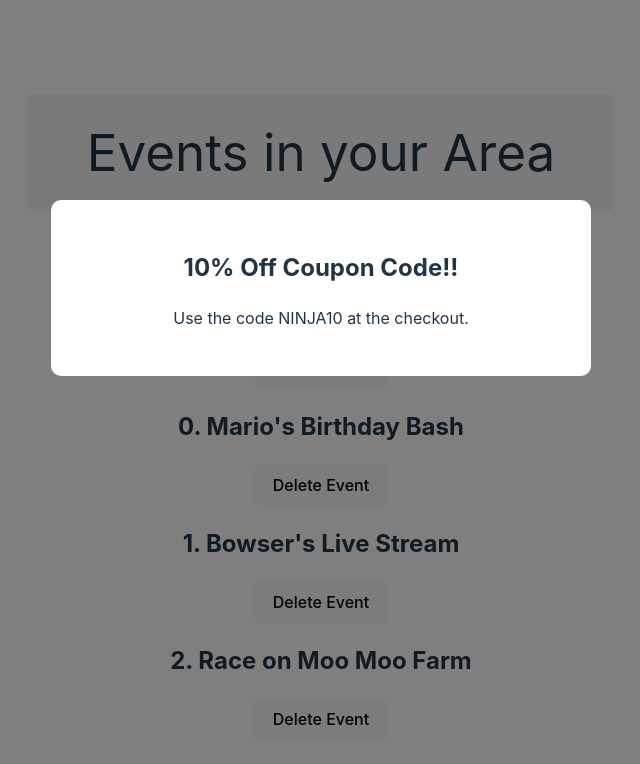
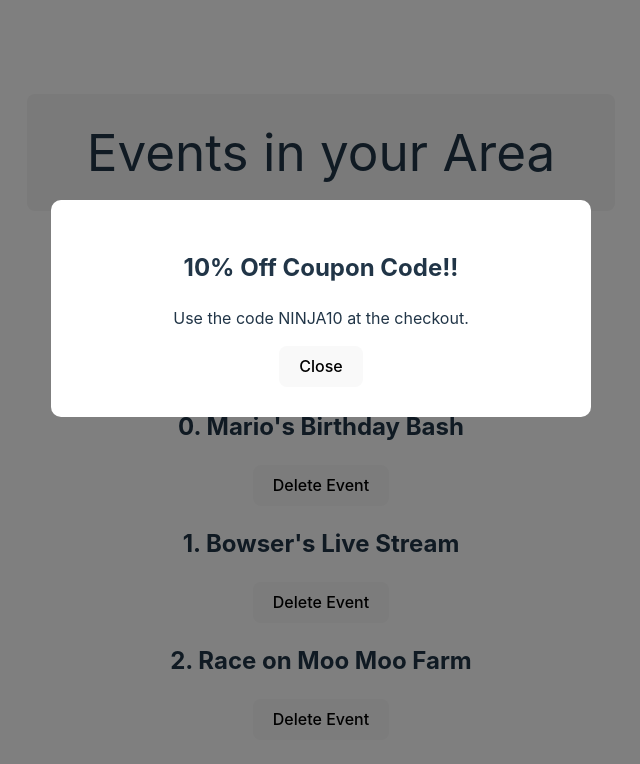
Before and after one commit to em-torres/course-build-web-apps-with-react-and-firebase, a React (Vite) app: page / in a window 1280 px wide. Shown: the top 764 px of the page, without its empty margins (319-959 px from the left). Built offline with nearby package versions, Linux system fonts and the light colour scheme.

Commit message:
T-12: Sending a function as a PROP to close the Modal

```diff
--- a/src/App.tsx
+++ b/src/App.tsx
@@ -4,6 +4,7 @@
 import Modal from "./components/Modal.tsx";
 
 function App() {
+    const [showModal, setShowModal] = useState(true)
     const [showEvents, setShowEvents] = useState(true)
     const [events, setEvents] = useState([
         { title: "Mario's Birthday Bash", id: 1 },
@@ -17,6 +18,9 @@
                 return id !== event.id
             })
         })
+    }
+    const handleClose = () => {
+        setShowModal(false)
     }
 
     const subtitle: string = "All the latest events in Marioland"
@@ -47,10 +51,13 @@
                         </React.Fragment>
                     ))
                 }
-                <Modal>
-                    <h2>10% Off Coupon Code!!</h2>
-                    <p>Use the code NINJA10 at the checkout.</p>
-                </Modal>
+                { showModal &&
+                    <Modal handleClose={ handleClose }>
+                        <h2>10% Off Coupon Code!!</h2>
+                        <p>Use the code NINJA10 at the checkout.</p>
+                    </Modal>
+                }
+
             </div>
         </>
     )
--- a/src/components/Modal.tsx
+++ b/src/components/Modal.tsx
@@ -1,11 +1,12 @@
 import './styles/Modal.css'
 
-export default function Modal( { children }: any) {
+export default function Modal( { children, handleClose }: any) {
     return (
         <>
             <div className={ "modal-backdrop" }>
                 <div className={ "modal" }>
                     { children }
+                    <button onClick={ handleClose }>Close</button>
                 </div>
             </div>
         </>
```
